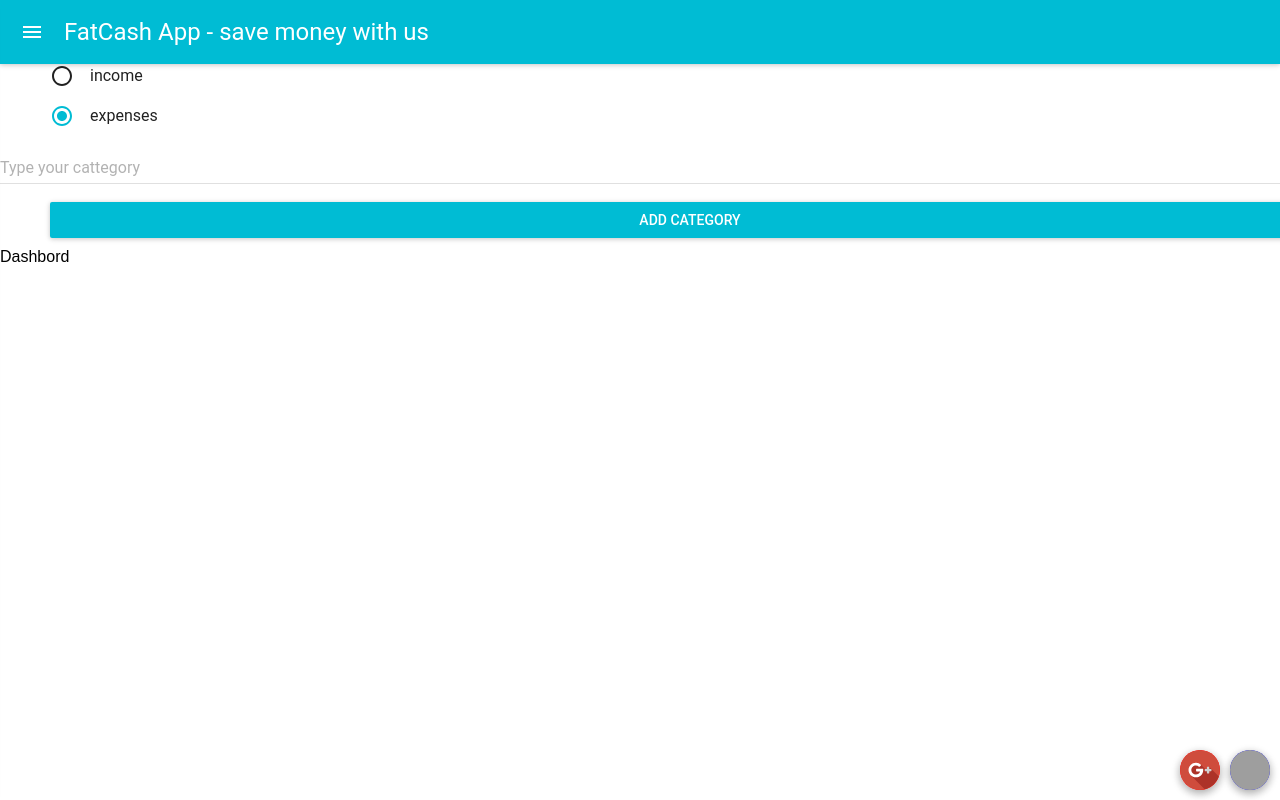
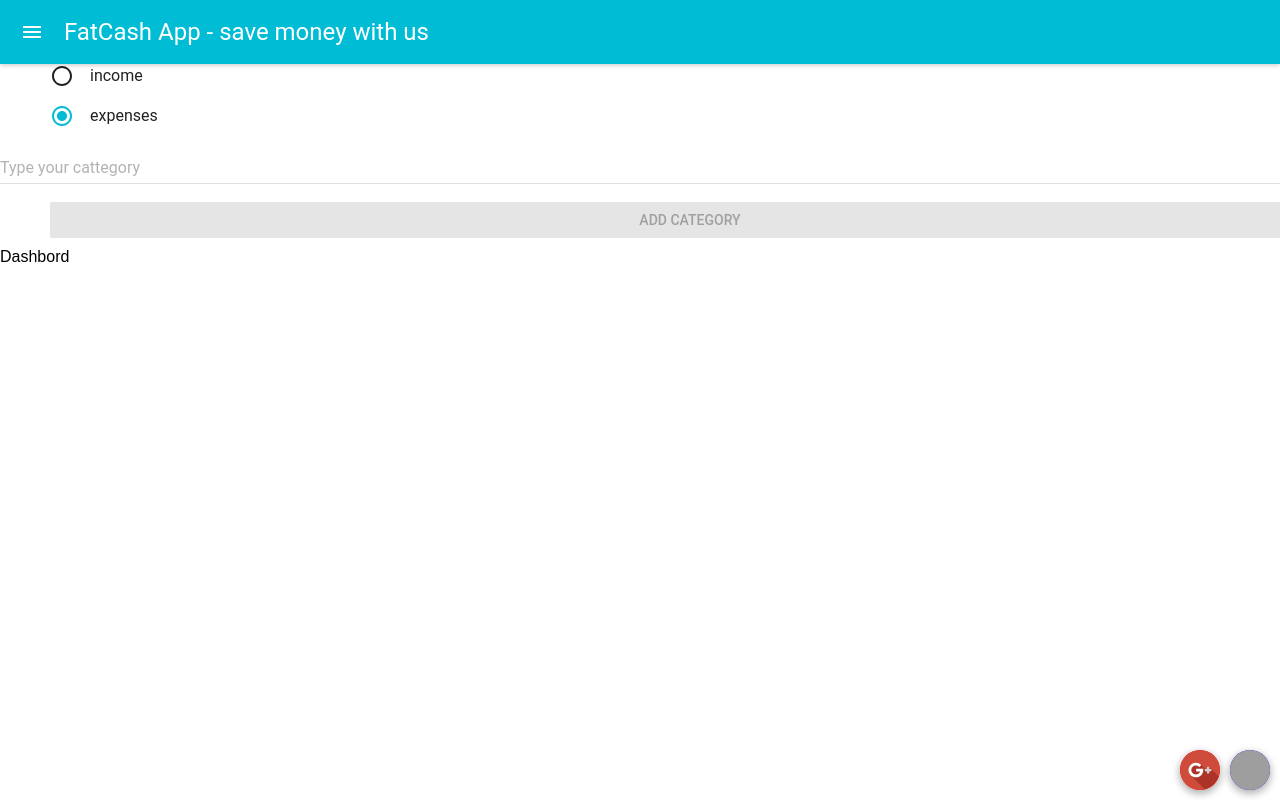
Before and after one commit to infoshareacademy/jfddl4-fatcash-app, a React (Create React App) app: page / in a window 1280 px wide. Shown: the top 800 px of the page. Built offline with nearby package versions, Linux system fonts and the light colour scheme; grey boxes are pictures that could not be loaded.

Commit message:
new addbutton

```diff
--- a/src/components/AddCategory.js
+++ b/src/components/AddCategory.js
@@ -72,6 +72,7 @@
                     primary={true} style={style}
                     fullWidth={true}
                     onClick={this.saveNewCategory}
+                    disabled={this.state.newCategoryName ? false : true}
                 />
             </div>
         )
```
